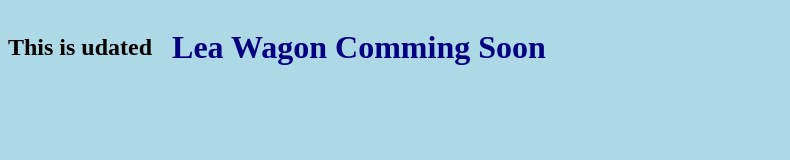
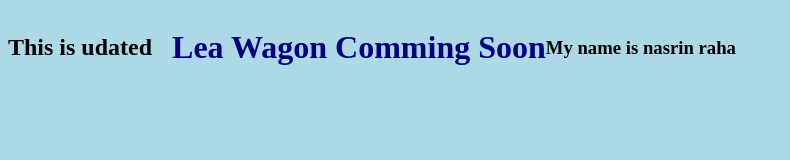
Before and after one commit to Nasrin-Raha/git-nas, a plain HTML site: page index.html in a window 1280 px wide. Shown: the whole page, without its empty margins (0-790 px from the left). Drawn offline with Linux system fonts and the light colour scheme.

Commit message:
add app logic

```diff
--- a/index.html
+++ b/index.html
@@ -7,6 +7,7 @@
 
             <h2>This is udated </h2>
             <h1>Lea Wagon Comming Soon</h1>
+            <h3>My name is nasrin raha</h3>
             </div>
         </body>
 
```
Also changed, not shown: k.html (added).
